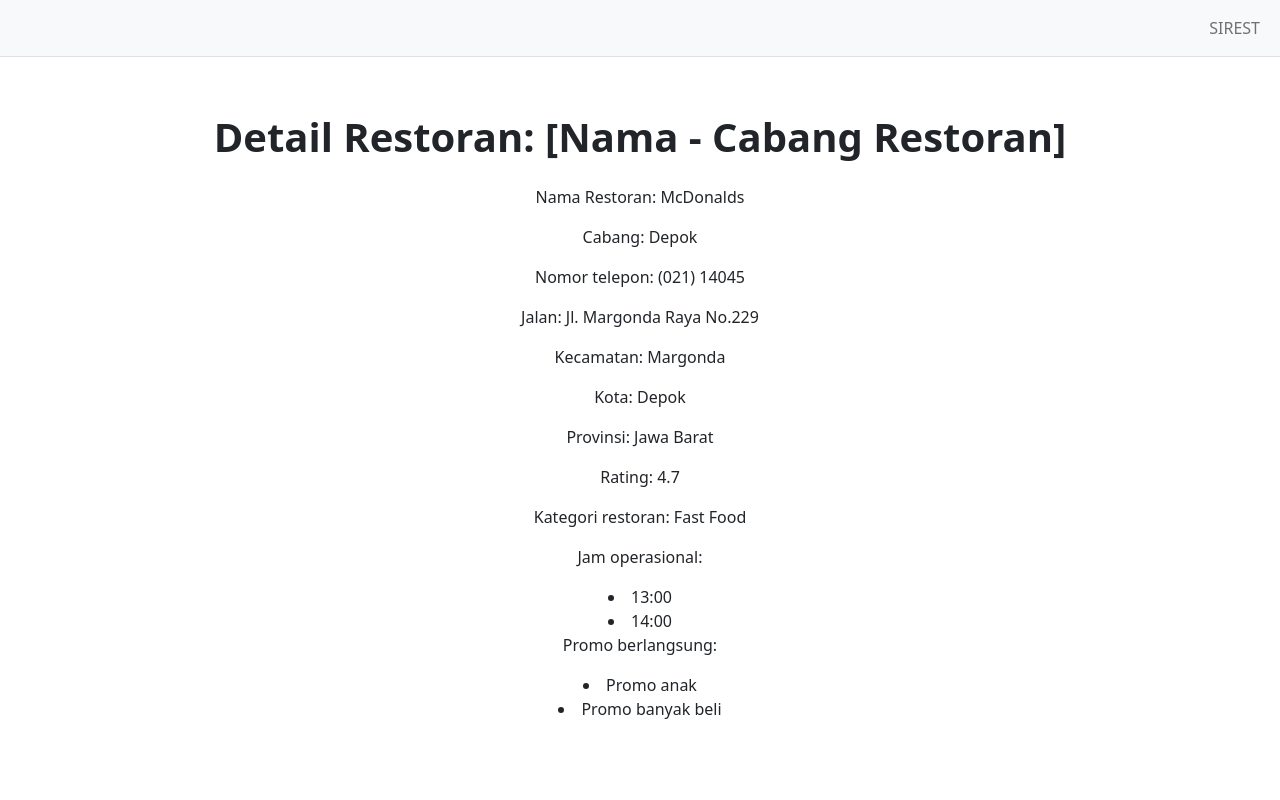
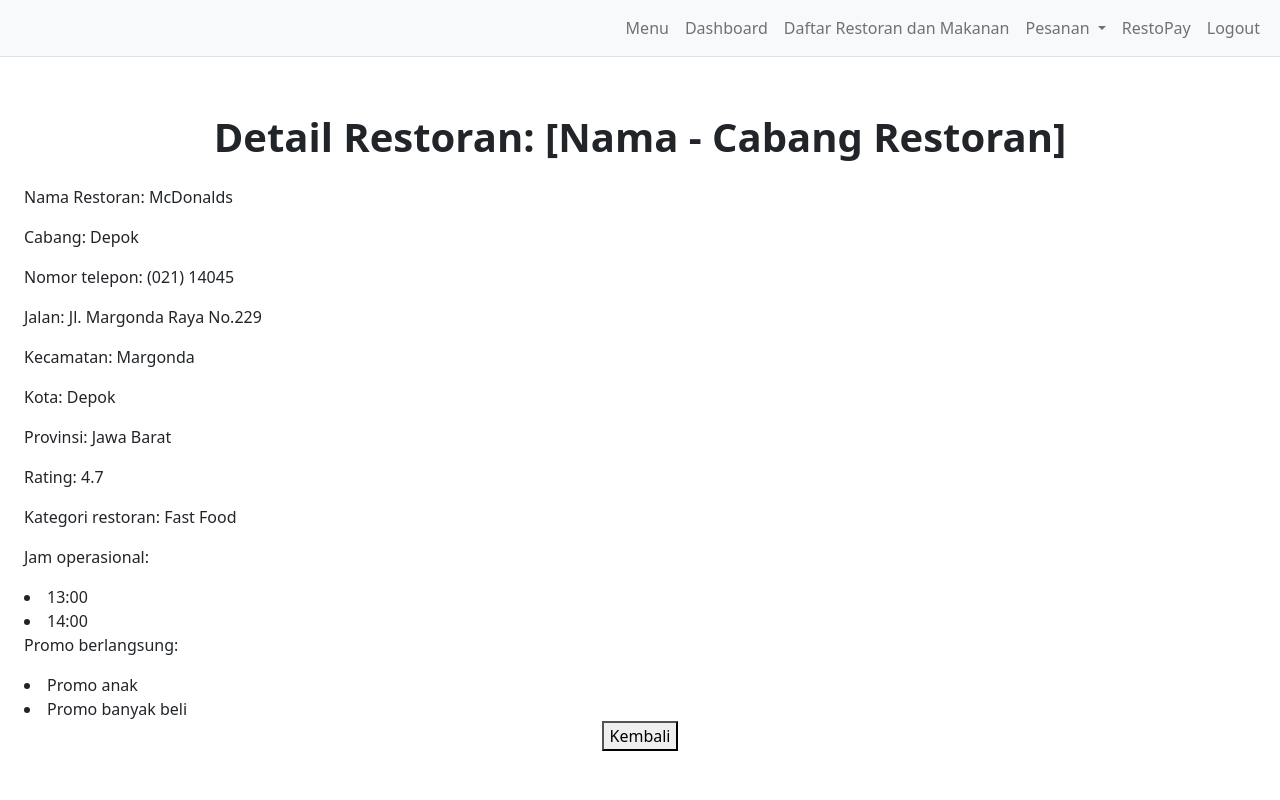
Before and after one commit to Emilicos/basdat-tk, a Django app: page /restoran/detail/ in a window 1280 px wide. Run offline with Django 4.2, Linux system fonts and the light colour scheme.

Commit message:
finishing

```diff
--- a/makanan/templates/show_makanan.html
+++ b/makanan/templates/show_makanan.html
@@ -10,8 +10,6 @@
 
 <body>
     {% block content %}
-    <script src="https://cdn.jsdelivr.net/npm/bootstrap@5.2.2/dist/js/bootstrap.bundle.min.js" integrity="sha384-OERcA2EqjJCMA+/3y+gxIOqMEjwtxJY7qPCqsdltbNJuaOe923+mo//f6V8Qbsw3" crossorigin="anonymous"></script>
-    <link href="https://cdn.jsdelivr.net/npm/bootstrap@5.2.1/dist/css/bootstrap.min.css" rel="stylesheet" integrity="sha384-iYQeCzEYFbKjA/T2uDLTpkwGzCiq6soy8tYaI1GyVh/UjpbCx/TYkiZhlZB6+fzT" crossorigin="anonymous">
     <div class = "flex flex-col items-center my-8">
         <h1 class = "font-bold my-4"> Detail Menu </h1>
         <div class = "max-w-1080px w-full mx-8">
--- a/makanan/templates/show_makanan_restoran.html
+++ b/makanan/templates/show_makanan_restoran.html
@@ -10,8 +10,6 @@
 
 <body>
     {% block content %}
-    <script src="https://cdn.jsdelivr.net/npm/bootstrap@5.2.2/dist/js/bootstrap.bundle.min.js" integrity="sha384-OERcA2EqjJCMA+/3y+gxIOqMEjwtxJY7qPCqsdltbNJuaOe923+mo//f6V8Qbsw3" crossorigin="anonymous"></script>
-    <link href="https://cdn.jsdelivr.net/npm/bootstrap@5.2.1/dist/css/bootstrap.min.css" rel="stylesheet" integrity="sha384-iYQeCzEYFbKjA/T2uDLTpkwGzCiq6soy8tYaI1GyVh/UjpbCx/TYkiZhlZB6+fzT" crossorigin="anonymous">
     <div class = "flex flex-col items-center my-8">
         <h1 class = "font-bold my-4"> Detail Menu </h1>
         <div class = "max-w-1080px w-full mx-8">
--- a/pengiriman_tarif_per_km/templates/show_tarif.html
+++ b/pengiriman_tarif_per_km/templates/show_tarif.html
@@ -10,8 +10,7 @@
 
 <body>
     {% block content %}
-    <script src="https://cdn.jsdelivr.net/npm/bootstrap@5.2.2/dist/js/bootstrap.bundle.min.js" integrity="sha384-OERcA2EqjJCMA+/3y+gxIOqMEjwtxJY7qPCqsdltbNJuaOe923+mo//f6V8Qbsw3" crossorigin="anonymous"></script>
-    <link href="https://cdn.jsdelivr.net/npm/bootstrap@5.2.1/dist/css/bootstrap.min.css" rel="stylesheet" integrity="sha384-iYQeCzEYFbKjA/T2uDLTpkwGzCiq6soy8tYaI1GyVh/UjpbCx/TYkiZhlZB6+fzT" crossorigin="anonymous">
+
     <div class = "flex flex-col items-center my-8">
         <h1 class = "font-bold my-4"> Daftar Tarif Pengiriman per KM </h1>
         <div class = "max-w-1080px w-full mx-8">
--- a/restoran/templates/daftar_restoran.html
+++ b/restoran/templates/daftar_restoran.html
@@ -10,8 +10,6 @@
 
 <body>
     {% block content %}
-    <script src="https://cdn.jsdelivr.net/npm/bootstrap@5.2.2/dist/js/bootstrap.bundle.min.js" integrity="sha384-OERcA2EqjJCMA+/3y+gxIOqMEjwtxJY7qPCqsdltbNJuaOe923+mo//f6V8Qbsw3" crossorigin="anonymous"></script>
-    <link href="https://cdn.jsdelivr.net/npm/bootstrap@5.2.1/dist/css/bootstrap.min.css" rel="stylesheet" integrity="sha384-iYQeCzEYFbKjA/T2uDLTpkwGzCiq6soy8tYaI1GyVh/UjpbCx/TYkiZhlZB6+fzT" crossorigin="anonymous">
     <div class = "flex flex-col items-center my-8">
         <h1 class = "font-bold my-4"> Daftar Restoran </h1>
         <div class = "max-w-1080px w-full mx-8">
--- a/restoran/templates/detail_restoran.html
+++ b/restoran/templates/detail_restoran.html
@@ -11,8 +11,8 @@
 <body>
     {% block content %}
     <link href="https://cdn.jsdelivr.net/npm/bootstrap@5.2.1/dist/css/bootstrap.min.css" rel="stylesheet" integrity="sha384-iYQeCzEYFbKjA/T2uDLTpkwGzCiq6soy8tYaI1GyVh/UjpbCx/TYkiZhlZB6+fzT" crossorigin="anonymous">
-    <div class = "flex flex-col items-center my-8">
-        <h1 class = "font-bold my-4"> Detail Restoran: [Nama - Cabang Restoran] </h1>
+    <div class = "flex flex-col my-8 mx-4">
+        <h1 class = "font-bold my-4 text-center"> Detail Restoran: [Nama - Cabang Restoran] </h1>
         <p> Nama Restoran: McDonalds </p>
         <p>Cabang: Depok </p>
         <p> Nomor telepon: (021) 14045 </p>
@@ -28,6 +28,7 @@
         <p>Promo berlangsung:</p>
         <li> Promo anak </li>
         <li> Promo banyak beli </li>
+        <a href = "/restoran/" class = "text-center"><button href = "/restoran/" class = "inline max-w-360px text-center"> Kembali </button> </a>
     </div>
     {% endblock content %}
 </body>
--- a/restoran/views.py
+++ b/restoran/views.py
@@ -2,7 +2,17 @@
 
 # Create your views here.
 def show_detail_restoran(request):
-    return render(request, 'detail_restoran.html', {})
+    context = {
+        "user": {
+            'role': 'Pelanggan'
+        }
+    }
+    return render(request, 'detail_restoran.html', context)
 
 def show_daftar_restoran(request):
-    return render(request, 'daftar_restoran.html', {})
+    context = {
+        "user": {
+            'role': 'Pelanggan'
+        }
+    }
+    return render(request, 'daftar_restoran.html', context)
--- a/templates/base.html
+++ b/templates/base.html
@@ -33,7 +33,7 @@
                           <li><a class="dropdown-item" href="{% url 'KategoriMakanan:show_form_kategori_makanan' %}">Buat Kategori Makanan</a></li>
                           <li><a class="dropdown-item" href="#">Daftar Bahan Makanan</a></li>
                           <li><a class="dropdown-item" href="#">Buat Bahan Makanan</a></li>
-                          <li><a class="dropdown-item" href="#">Daftar Restoran dan Makanan</a></li>
+                          <li><a class="dropdown-item" href="/restoran/">Daftar Restoran dan Makanan</a></li>
                         </ul>
                       </li>
                       <li class="nav-item dropdown">
@@ -50,15 +50,15 @@
                           Pesanan
                         </a>
                         <ul class="dropdown-menu">
-                          <li><a class="dropdown-item" href="#">Daftar Tarif Pengiriman per KM</a></li>
-                          <li><a class="dropdown-item" href="#">Buat Tarif Pengiriman per KM</a></li>
+                          <li><a class="dropdown-item" href="/tarif/">Daftar Tarif Pengiriman per KM</a></li>
+                          <li><a class="dropdown-item" href="/tarif/create/">Buat Tarif Pengiriman per KM</a></li>
                         </ul>
                       </li>
                     <li class="nav-item"><a class="nav-link" href="{% url 'authentication:show_login_register' %}">Logout</a></li>
                 {% elif user.role == 'Kurir' %}
                     <li class="nav-item active"><a class="nav-link" href="#">Menu</a></li>
                     <li class="nav-item"><a class="nav-link" href="{% url 'authentication:dashboard_kurir' %}">Dashboard</a></li>
-                    <li class="nav-item"><a class="nav-link" href="#">Daftar Restoran dan Makanan</a></li>
+                    <li class="nav-item"><a class="nav-link" href="/restoran/pelanggan/">Daftar Restoran dan Makanan</a></li>
                     <li class="nav-item dropdown">
                       <a class="nav-link dropdown-toggle" href="#" role="button" data-bs-toggle="dropdown" aria-expanded="false">
                         Pesanan
@@ -73,7 +73,7 @@
                 {% elif user.role == 'Pelanggan' %}
                     <li class="nav-item active"><a class="nav-link" href="#">Menu</a></li>
                     <li class="nav-item"><a class="nav-link" href="{% url 'authentication:dashboard_pelanggan' %}">Dashboard</a></li>
-                    <li class="nav-item"><a class="nav-link" href="#">Daftar Restoran dan Makanan</a></li>
+                    <li class="nav-item"><a class="nav-link" href="/restoran/">Daftar Restoran dan Makanan</a></li>
                     <li class="nav-item dropdown">
                       <a class="nav-link dropdown-toggle" href="#" role="button" data-bs-toggle="dropdown" aria-expanded="false">
                         Pesanan
@@ -103,8 +103,8 @@
                         Makanan
                       </a>
                       <ul class="dropdown-menu">
-                        <li><a class="dropdown-item" href="#">Daftar Makanan</a></li>
-                        <li><a class="dropdown-item" href="#">Buat Makanan</a></li>
+                        <li><a class="dropdown-item" href="/makanan/restoran/">Daftar Makanan</a></li>
+                        <li><a class="dropdown-item" href="/makanan/create/">Buat Makanan</a></li>
                       </ul>
                     </li>
                     <li class="nav-item dropdown">
```
Also changed, not shown: makanan/views.py (+16 -5 lines), pengiriman_tarif_per_km/views.py (+6 -2 lines).
